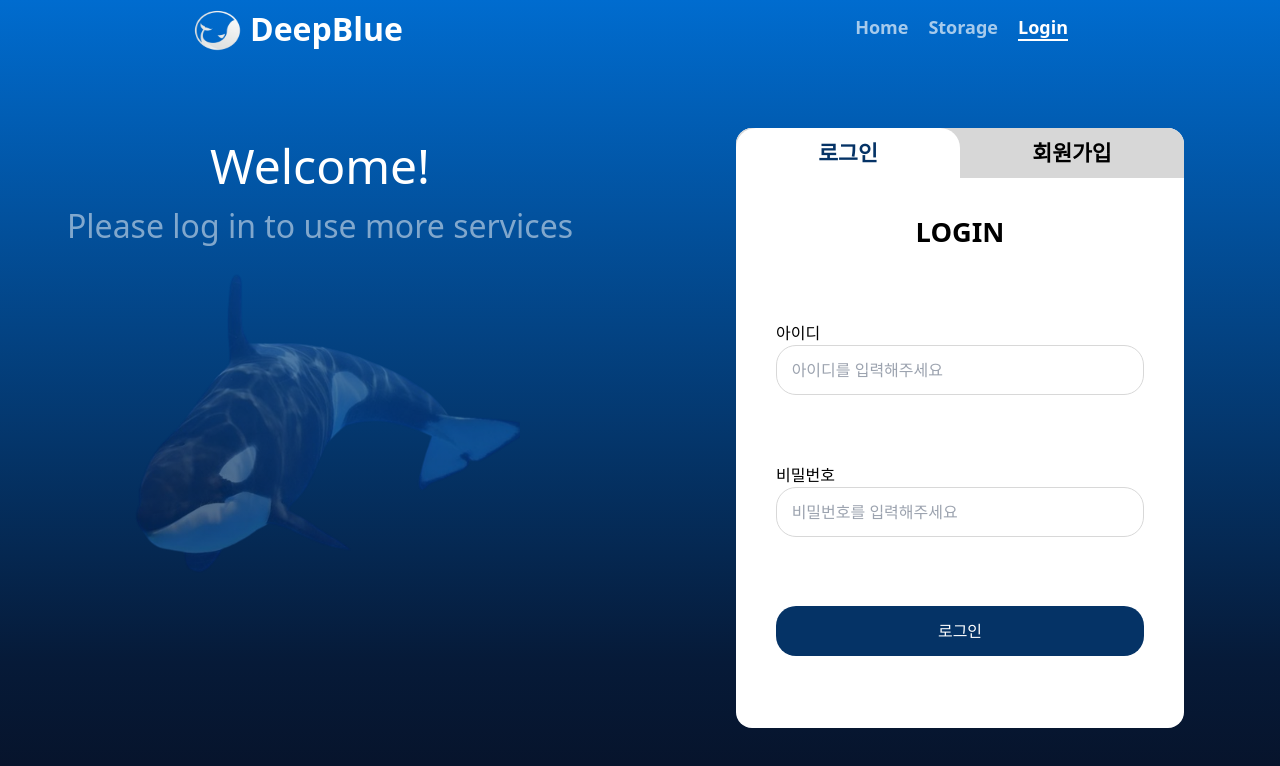
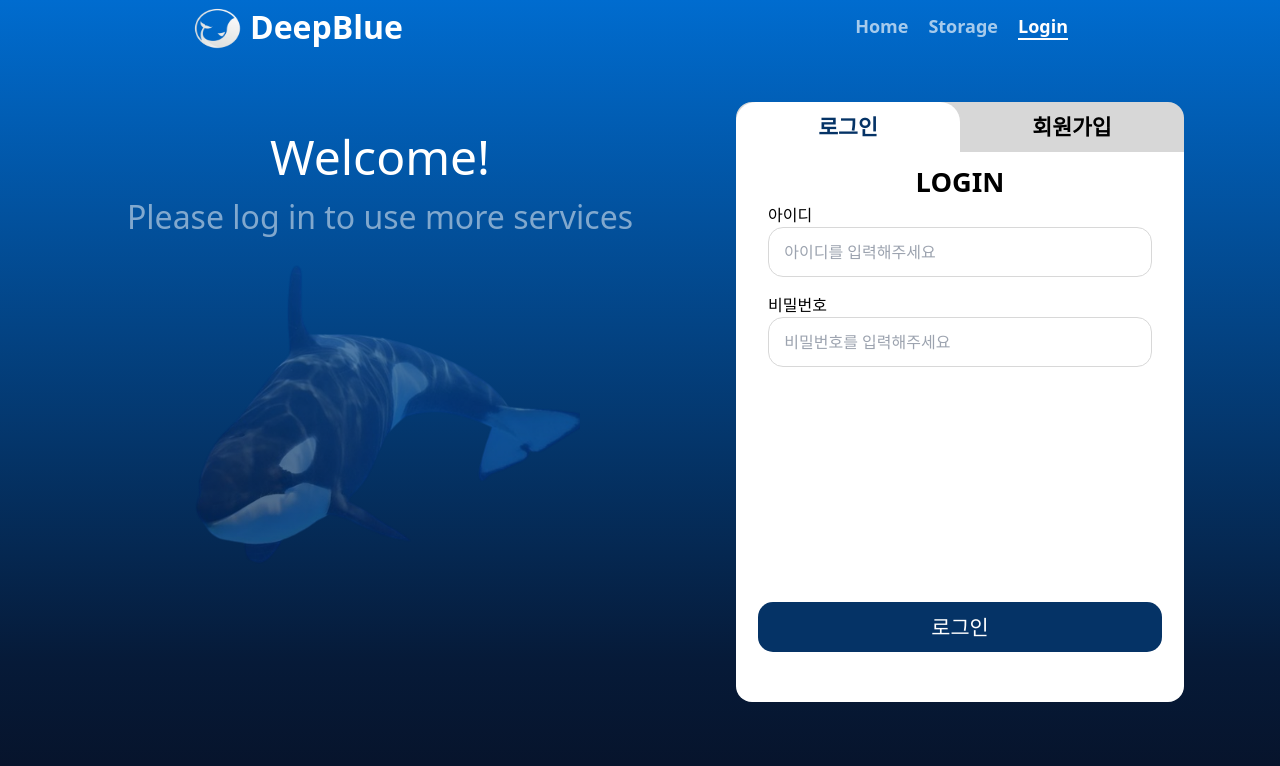
Before and after one commit to SVTeamJ/DeepBlue, a React (Vite) app in the folder frontend/: page /login in a window 1280 px wide. Shown: the top 766 px of the page. Built offline with nearby package versions, Linux system fonts and the light colour scheme.

Commit message:
fix: 로그인페이지 ui수정

```diff
--- a/frontend/src/components/login/index.scss
+++ b/frontend/src/components/login/index.scss
@@ -1,44 +1,51 @@
+@import '../../media.scss';
 .login_page {
   width: 100%;
-  height: 90%;
   display: flex;
   flex-direction: column;
   align-items: center;
-  justify-content: space-around;
-  padding: 28px 40px;
+  padding: 20px 32px;
   padding-top: 0;
+  height: 100%;
 }
 
-.join_us{
+.join_us {
   font-size: 1.7rem;
   font-weight: bold;
+  margin-top: 10px;
 }
 
-
-.user_input{
+.user_input {
   width: 100%;
 }
 
-.login_page_text{
+.login_page_text {
   font-size: 1rem;
   font-weight: bold;
   color: black;
 }
 
-
 .login_page_input {
   width: 100%;
   height: 50px;
   border: 1.5px solid #d8d8d8;
-  border-radius: 20px;
+  border-radius: 15px;
   font-size: 1rem;
   text-indent: 4%;
+  overflow: hidden;
 }
 
 .login_button {
-  width: 100%;
+  width: 80%;
   height: 50px;
   background-color: #053366;
-  border-radius: 20px;
+  border-radius: 15px;
   color: white;
+  font-size: 1.3rem;
+  margin-top: 10px;
+  @include tablet {
+    position: absolute;
+    bottom: 50px;
+    width: 63%;
+  }
 }
--- a/frontend/src/components/signup/index.scss
+++ b/frontend/src/components/signup/index.scss
@@ -2,53 +2,61 @@
 
 .signup_page {
   width: 100%;
-  height: 90%;
+  height: 85%;
   display: flex;
   flex-direction: column;
   align-items: center;
-  justify-content: space-around;
-  padding: 28px 40px;
+  padding: 20px 32px;
   padding-top: 0;
+  @include tablet {
+    position: relative;
+  }
 }
 
-.join_us{
+.join_us {
   font-size: 1.7rem;
   font-weight: bold;
 }
 
-
-.user_input{
+.user_input {
   width: 100%;
+  height: 90px;
 }
 
-.signup_page_text{
+.signup_page_text {
   font-size: 1rem;
   font-weight: bold;
   color: black;
 }
 
-
 .signup_page_input {
   width: 100%;
   height: 47px;
   border: 1.5px solid #d8d8d8;
-  border-radius: 20px;
+  border-radius: 15px;
   font-size: 1rem;
   text-indent: 4%;
 }
 
 .signup_page_button {
-  width: 100%;
+  width: 90%;
   height: 50px;
   background-color: #053366;
-  border-radius: 20px;
+  border-radius: 15px;
   color: white;
+  font-size: 1.3rem;
+  margin-top: 10px;
+
+  @include tablet {
+    position: absolute;
+    bottom: 10px;
+  }
 }
 
-.mobile_login_explanation{
+.mobile_login_explanation {
   display: flex;
   width: 50%;
-  @include tablet{
+  @include tablet {
     display: none;
   }
 }
--- a/frontend/src/page/login/index.scss
+++ b/frontend/src/page/login/index.scss
@@ -14,13 +14,12 @@
   width: 100%;
   height: 100%;
   justify-content: center;
-  align-items: center;
+  align-items: flex-start;
+  margin-top: 50px;
   & > div {
     width: 80%;
   }
   @include tablet {
-
-    margin: 0 auto;
     & > div {
       width: 50%;
     }
@@ -34,6 +33,8 @@
     height: 80%;
     display: flex;
     flex-direction: column;
+    justify-content: center;
+    transform: translateX(60px);
     & > h1 {
       font-size: 3rem;
       text-align: center;
@@ -56,25 +57,33 @@
 .login_input {
   display: flex;
   justify-content: center;
+  align-items: center;
   margin: 0 auto;
-  margin-top: 50px;
   width: 100%;
-
+  flex-direction: column;
+  max-width: 400px;
   @include tablet {
     width: 100%;
     margin-top: 0;
+    min-width: 500px;
+    max-width: 700px;
+    position: relative;
   }
+}
+
+.mobile_login_explanation {
+  font-size: 3rem;
+  color: white;
 }
 
 ////Is_login_check
 .insert_login_layout {
-  height: 450px;
   width: 100%;
   background-color: white;
   border-radius: 1rem;
 
   @include tablet {
-    height: 500px;
+    height: 550px;
     width: 70%;
   }
   @include laptop {
@@ -96,7 +105,7 @@
   }
 }
 
-.switch_button_false{
+.switch_button_false {
   width: 50%;
   height: 100%;
   border-radius: 20px 20px 0px 0px;
@@ -105,13 +114,13 @@
   font-weight: bold;
 }
 
-.switch_button_true{
+.switch_button_true {
   width: 50%;
   height: 100%;
   border-radius: 20px 20px 0px 0px;
   background-color: white;
   text-align: center;
-  color :#053366;
+  color: #053366;
   font-size: 1.35rem;
   font-weight: bold;
 }
--- a/frontend/src/page/login/index.tsx
+++ b/frontend/src/page/login/index.tsx
@@ -18,9 +18,6 @@ const Login = () => {
             <img src={Whale}></img>
           </div>
           <div className="login_input">
-            <div className="mobile_login_explanation">
-              <h1>Welcome</h1>
-            </div>
             <Is_login_check></Is_login_check>
           </div>
         </div>
```
